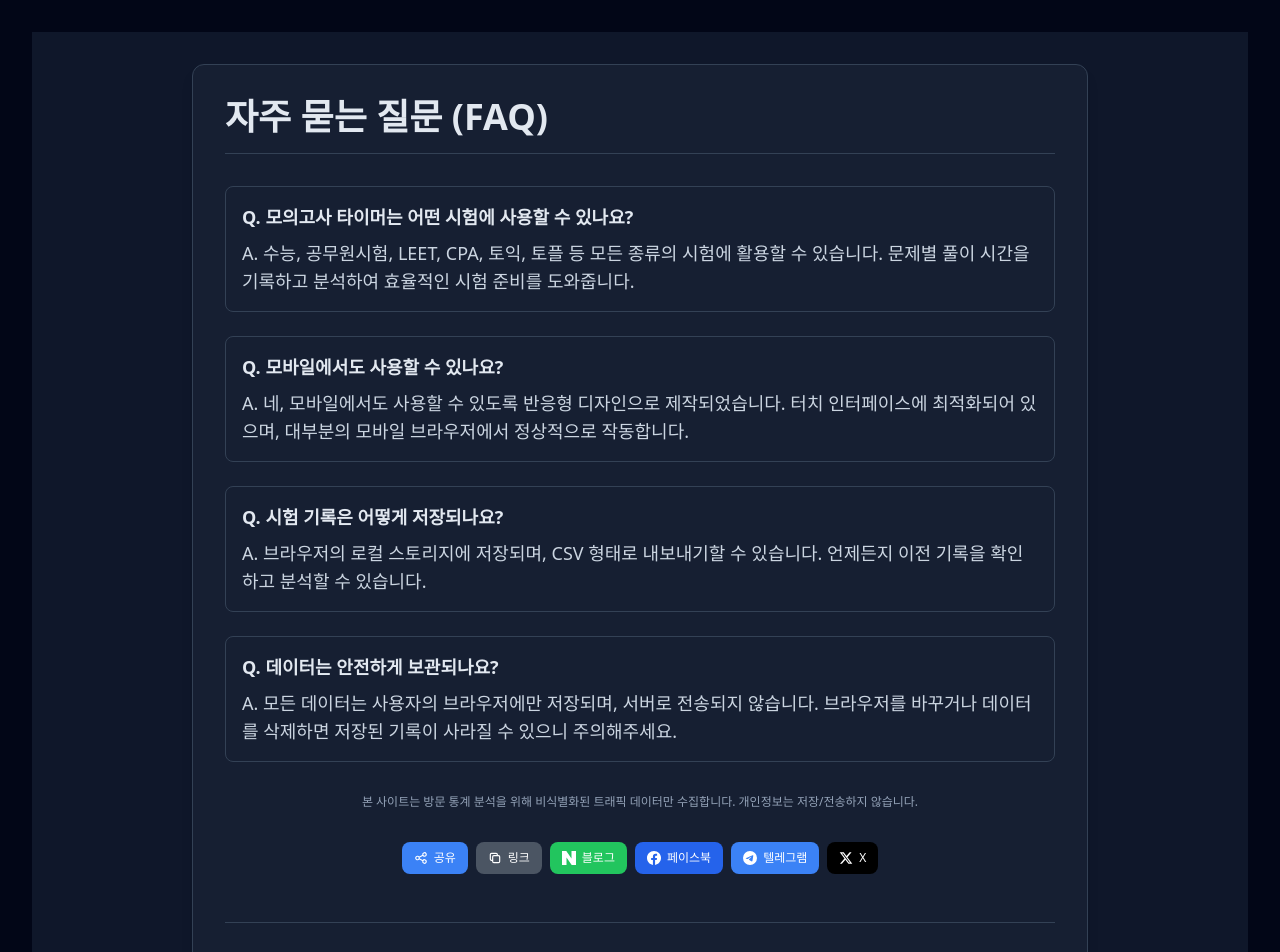
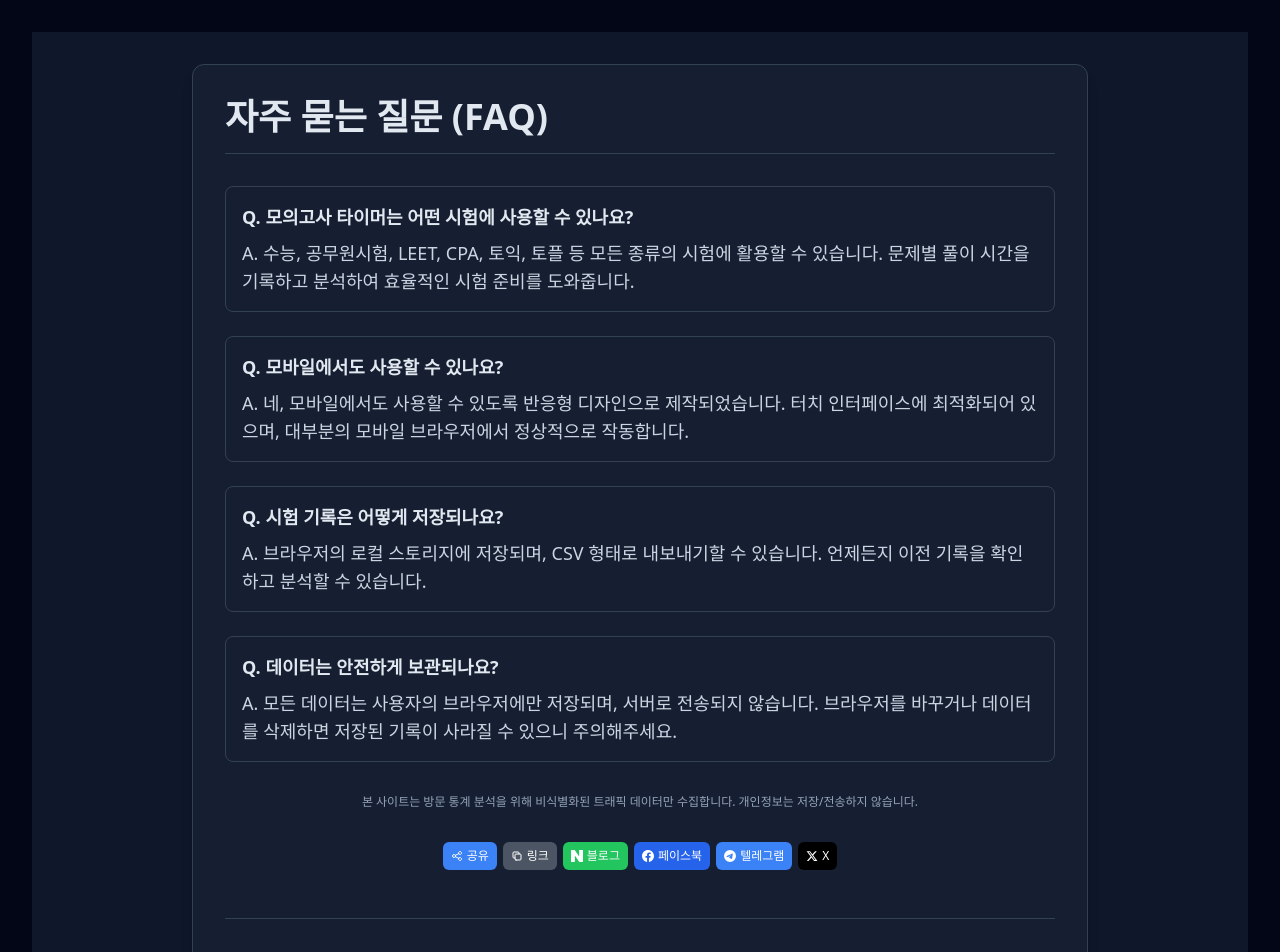
Before and after one commit to camem2442/mock-exam-timer, a React (Vite) app: page /faq in a window 1280 px wide. Shown: the top 952 px of the page. Built offline with nearby package versions, Linux system fonts and the light colour scheme.

Commit message:
feat: 즐겨찾기, 공유, 시험 기록 저장 기능 추가 및 UI 개선

```diff
--- a/components/ui/SocialShareBadges.tsx
+++ b/components/ui/SocialShareBadges.tsx
@@ -72,71 +72,71 @@ export const SocialShareBadges: React.FC<SocialShareBadgesProps> = ({ className
     };
 
     return (
-        <div className={`flex flex-wrap justify-center gap-1.5 sm:gap-2 ${className}`}>
+        <div className={`flex flex-wrap justify-center gap-1 sm:gap-1.5 ${className}`}>
             <button
                 onClick={handleNativeShare}
-                className="flex items-center gap-1 sm:gap-1.5 px-2 sm:px-3 py-1.5 sm:py-2 bg-blue-500 hover:bg-blue-600 text-white rounded-lg transition-colors duration-200 text-xs font-medium whitespace-nowrap"
+                className="flex items-center gap-0.5 sm:gap-1 px-1.5 sm:px-2 py-1 sm:py-1.5 bg-blue-500 hover:bg-blue-600 text-white rounded-md transition-colors duration-200 text-xs font-medium whitespace-nowrap"
                 aria-label="공유"
             >
-                <svg className="w-3 h-3 sm:w-3.5 sm:h-3.5 flex-shrink-0" fill="none" viewBox="0 0 24 24" stroke="currentColor">
+                <svg className="w-2.5 h-2.5 sm:w-3 sm:h-3 flex-shrink-0" fill="none" viewBox="0 0 24 24" stroke="currentColor">
                     <path strokeLinecap="round" strokeLinejoin="round" strokeWidth={2} d="M8.684 13.342C8.886 12.938 9 12.482 9 12c0-.482-.114-.938-.316-1.342m0 2.684a3 3 0 110-2.684m0 2.684l6.632 3.316m-6.632-6l6.632-3.316m0 0a3 3 0 105.367-2.684 3 3 0 00-5.367 2.684zm0 9.316a3 3 0 105.367 2.684 3 3 0 00-5.367-2.684z" />
                 </svg>
-                <span>공유</span>
+                <span className="text-xs">공유</span>
             </button>
 
             <button
                 onClick={handleCopyLink}
-                className="flex items-center gap-1 sm:gap-1.5 px-2 sm:px-3 py-1.5 sm:py-2 bg-gray-600 hover:bg-gray-700 text-white rounded-lg transition-colors duration-200 text-xs font-medium whitespace-nowrap"
+                className="flex items-center gap-0.5 sm:gap-1 px-1.5 sm:px-2 py-1 sm:py-1.5 bg-gray-600 hover:bg-gray-700 text-white rounded-md transition-colors duration-200 text-xs font-medium whitespace-nowrap"
                 aria-label="링크 복사"
             >
-                <svg className="w-3 h-3 sm:w-3.5 sm:h-3.5 flex-shrink-0" fill="none" viewBox="0 0 24 24" stroke="currentColor">
+                <svg className="w-2.5 h-2.5 sm:w-3 sm:h-3 flex-shrink-0" fill="none" viewBox="0 0 24 24" stroke="currentColor">
                     <path strokeLinecap="round" strokeLinejoin="round" strokeWidth={2} d="M8 16H6a2 2 0 01-2-2V6a2 2 0 012-2h8a2 2 0 012 2v2m-6 12h8a2 2 0 002-2v-8a2 2 0 00-2-2h-8a2 2 0 00-2 2v8a2 2 0 002 2z" />
                 </svg>
-                <span>링크</span>
+                <span className="text-xs">링크</span>
             </button>
 
 
             <button
                 onClick={handleNaverBlogShare}
-                className="flex items-center gap-1 sm:gap-1.5 px-2 sm:px-3 py-1.5 sm:py-2 bg-green-500 hover:bg-green-600 text-white rounded-lg transition-colors duration-200 text-xs font-medium whitespace-nowrap"
+                className="flex items-center gap-0.5 sm:gap-1 px-1.5 sm:px-2 py-1 sm:py-1.5 bg-green-500 hover:bg-green-600 text-white rounded-md transition-colors duration-200 text-xs font-medium whitespace-nowrap"
                 aria-label="네이버 블로그에 공유"
             >
-                <svg className="w-3 h-3 sm:w-3.5 sm:h-3.5 flex-shrink-0" fill="currentColor" viewBox="0 0 24 24">
+                <svg className="w-2.5 h-2.5 sm:w-3 sm:h-3 flex-shrink-0" fill="currentColor" viewBox="0 0 24 24">
                     <path d="M16.273 12.845L7.376 0H0v24h7.727V11.155L16.624 24H24V0h-7.727v12.845z"/>
                 </svg>
-                <span>블로그</span>
+                <span className="text-xs">블로그</span>
             </button>
 
             <button
                 onClick={handleFacebookShare}
-                className="flex items-center gap-1 sm:gap-1.5 px-2 sm:px-3 py-1.5 sm:py-2 bg-blue-600 hover:bg-blue-700 text-white rounded-lg transition-colors duration-200 text-xs font-medium whitespace-nowrap"
+                className="flex items-center gap-0.5 sm:gap-1 px-1.5 sm:px-2 py-1 sm:py-1.5 bg-blue-600 hover:bg-blue-700 text-white rounded-md transition-colors duration-200 text-xs font-medium whitespace-nowrap"
                 aria-label="페이스북에 공유"
             >
-                <svg className="w-3 h-3 sm:w-3.5 sm:h-3.5 flex-shrink-0" fill="currentColor" viewBox="0 0 24 24">
+                <svg className="w-2.5 h-2.5 sm:w-3 sm:h-3 flex-shrink-0" fill="currentColor" viewBox="0 0 24 24">
                     <path d="M24 12.073c0-6.627-5.373-12-12-12s-12 5.373-12 12c0 5.99 4.388 10.954 10.125 11.854v-8.385H7.078v-3.47h3.047V9.43c0-3.007 1.792-4.669 4.533-4.669 1.312 0 2.686.235 2.686.235v2.953H15.83c-1.491 0-1.956.925-1.956 1.874v2.25h3.328l-.532 3.47h-2.796v8.385C19.612 23.027 24 18.062 24 12.073z"/>
                 </svg>
-                <span>페이스북</span>
+                <span className="text-xs">페이스북</span>
             </button>
 
             <button
                 onClick={handleTelegramShare}
-                className="flex items-center gap-1 sm:gap-1.5 px-2 sm:px-3 py-1.5 sm:py-2 bg-blue-500 hover:bg-blue-600 text-white rounded-lg transition-colors duration-200 text-xs font-medium whitespace-nowrap"
+                className="flex items-center gap-0.5 sm:gap-1 px-1.5 sm:px-2 py-1 sm:py-1.5 bg-blue-500 hover:bg-blue-600 text-white rounded-md transition-colors duration-200 text-xs font-medium whitespace-nowrap"
                 aria-label="텔레그램에 공유"
             >
-                <svg className="w-3 h-3 sm:w-3.5 sm:h-3.5 flex-shrink-0" fill="currentColor" viewBox="0 0 24 24">
+                <svg className="w-2.5 h-2.5 sm:w-3 sm:h-3 flex-shrink-0" fill="currentColor" viewBox="0 0 24 24">
                     <path d="M11.944 0A12 12 0 0 0 0 12a12 12 0 0 0 12 12 12 12 0 0 0 12-12A12 12 0 0 0 12 0a12 12 0 0 0-.056 0zm4.962 7.224c.1-.002.321.023.465.14a.506.506 0 0 1 .171.325c.016.093.036.306.02.472-.18 1.898-.962 6.502-1.36 8.627-.168.9-.499 1.201-.82 1.23-.696.065-1.225-.46-1.9-.902-1.056-.693-1.653-1.124-2.678-1.8-1.185-.78-.417-1.21.258-1.91.177-.184 3.247-2.977 3.307-3.23.007-.032.014-.15-.056-.212s-.174-.041-.249-.024c-.106.024-1.793 1.14-5.061 3.345-.48.33-.913.49-1.302.48-.428-.008-1.252-.241-1.865-.44-.752-.245-1.349-.374-1.297-.789.027-.216.325-.437.893-.663 3.498-1.524 5.83-2.529 6.998-3.014 3.332-1.386 4.025-1.627 4.476-1.635z"/>
                 </svg>
-                <span>텔레그램</span>
+                <span className="text-xs">텔레그램</span>
             </button>
             <button
                 onClick={handleTwitterShare}
-                className="flex items-center gap-1 sm:gap-1.5 px-2 sm:px-3 py-1.5 sm:py-2 bg-black hover:bg-gray-800 text-white rounded-lg transition-colors duration-200 text-xs font-medium whitespace-nowrap"
+                className="flex items-center gap-0.5 sm:gap-1 px-1.5 sm:px-2 py-1 sm:py-1.5 bg-black hover:bg-gray-800 text-white rounded-md transition-colors duration-200 text-xs font-medium whitespace-nowrap"
                 aria-label="X(Twitter)에 공유"
             >
-                <svg className="w-3 h-3 sm:w-3.5 sm:h-3.5 flex-shrink-0" fill="currentColor" viewBox="0 0 24 24">
+                <svg className="w-2.5 h-2.5 sm:w-3 sm:h-3 flex-shrink-0" fill="currentColor" viewBox="0 0 24 24">
                     <path d="M18.244 2.25h3.308l-7.227 8.26 8.502 11.24H16.17l-5.214-6.817L4.99 21.75H1.68l7.73-8.835L1.254 2.25H8.08l4.713 6.231zm-1.161 17.52h1.833L7.084 4.126H5.117z"/>
                 </svg>
-                <span>X</span>
+                <span className="text-xs">X</span>
             </button>
 
         </div>
```
